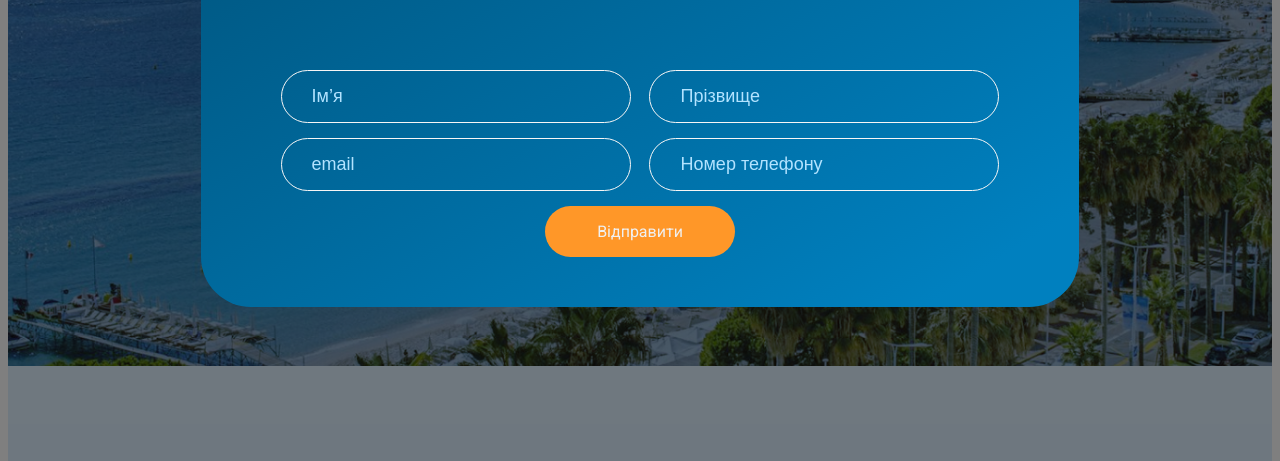
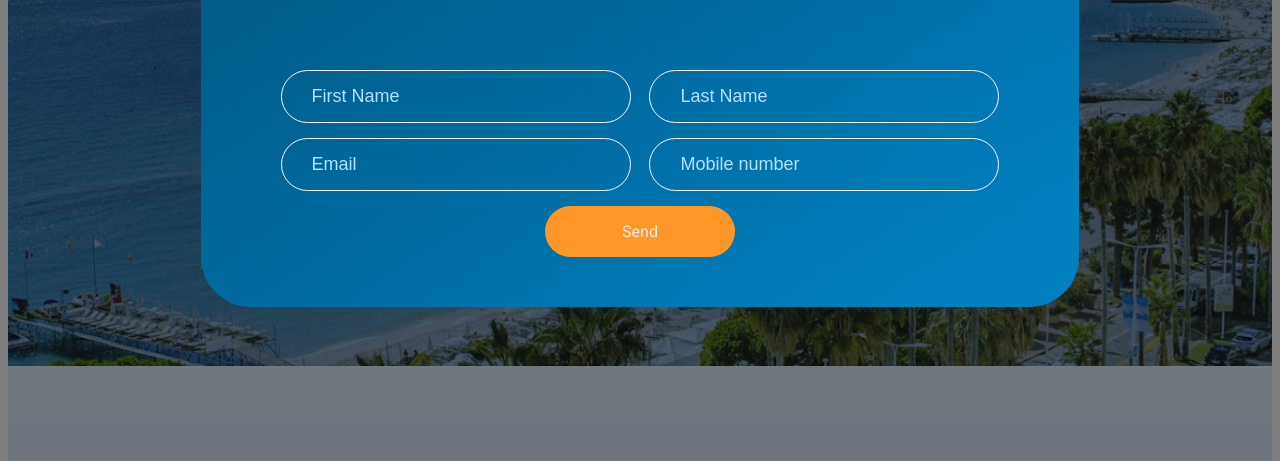
Before and after one commit to NatalySheludko/rest-website, a plain HTML site: page index.html in a window 1280 px wide. Both pictures are taken after a click on the link "View". Shown: the part 339-800 px from the top of the page. Drawn offline with Linux system fonts and the light colour scheme.

Commit message:
some chenged

```diff
--- a/index.html
+++ b/index.html
@@ -153,19 +153,15 @@
       <form class="callback-form">
         <h2>Our manager will contact you</h2>
         <div class="form__wrap">
-          <input type="text" placeholder="Ім’я" />
-          <input type="text" placeholder="Прiзвище" />
+          <input type="text" placeholder="First Name" />
+          <input type="text" placeholder="Last Name" />
         </div>
         <div class="form__wrap">
-          <input type="text" placeholder="email" />
-          <input type="text" placeholder="Номер телефону" />
+          <input type="text" placeholder="Email" />
+          <input type="text" placeholder="Mobile number" />
         </div>
         <!-- /.form__wrap -->
-        <input
-          type="submit"
-          value="Відправити"
-          class="callback-form__btn btn"
-        />
+        <input type="submit" value="Send" class="callback-form__btn btn" />
       </form>
     </div>
 
```
